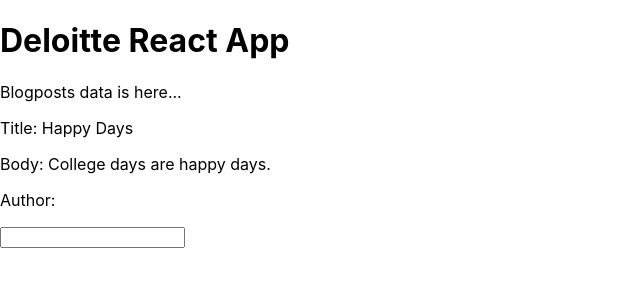
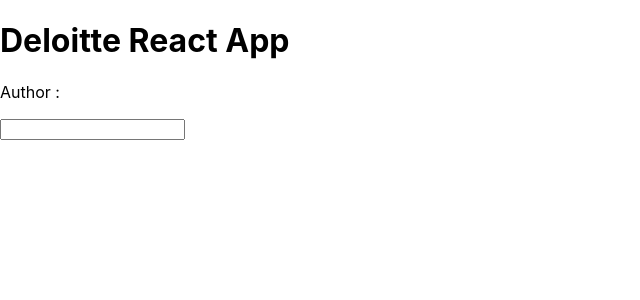
Before and after one commit to vamandeshmukh/deloitte-mar6-app, a React (Create React App) app: page / in a window 1280 px wide. Shown: the top 300 px of the page, without its empty margins (0-640 px from the left). Built offline with nearby package versions, Linux system fonts and the light colour scheme.

Commit message:
react-js

```diff
--- a/src/components/BlogPosts.js
+++ b/src/components/BlogPosts.js
@@ -1,4 +1,3 @@
-
 // state - one single object for one component
 // props
 
@@ -6,30 +5,20 @@
 
 const BlogPosts = () => {
 
-    // const authorName = useState();
     const [authorName, setAuthorName] = useState(''); // string - ''
-    const [salary, setSalary] = useState(''); // number - 0
-    const [isIndian, setIsIndian] = useState(false); // boolean - false
 
-    const blogData = {
-        title: 'Happy Days',
-        body: 'College days are happy days.',
-        author: ''
-    };
-
-    const getAuthorName = () => {
-        console.log(authorName);
-        console.log(blogData.author);
-        blogData.author = authorName;
+    const handleChange = (evt) => {
+        console.log(evt.target.value);
+        // authorName = evt.target.value; // not working
+        setAuthorName(evt.target.value);
     };
 
     return (
         <div>
-            <p>Blogposts data is here...</p>
-            <p> Title: {blogData.title}</p>
-            <p> Body: {blogData.body}</p>
-            <p> Author: {blogData.author}</p>
-            <input type='text' value={authorName} onChange={getAuthorName} />
+            <p>Author : {authorName}</p>
+            <form>
+                <input type='text' value={authorName} onChange={handleChange} />
+            </form>
         </div>
     );
 };
```
